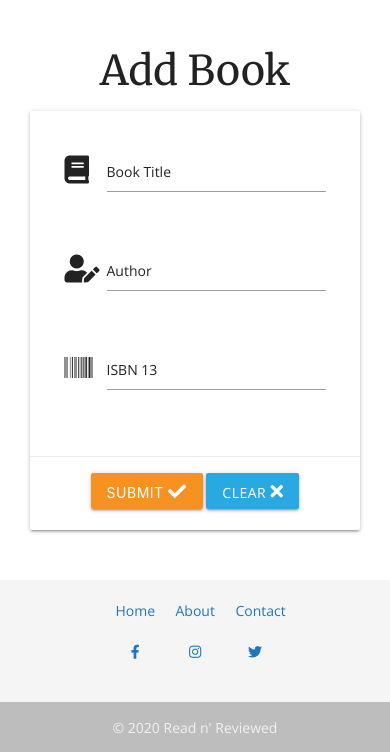
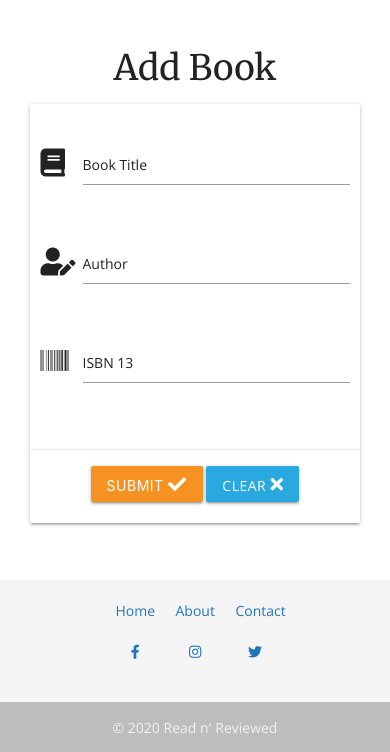
Before and after one commit to nualagr/readnreviewed, a Flask app: page /add_book in a window 390 px wide. Shown: the part 92-844 px from the top of the page. Run offline with Flask 2, Linux system fonts and the light colour scheme; the visitor is signed in with stand-in values (Sample User, id 1); some libraries are stand-ins or nearby versions.

Commit message:
style: Add media query to style.css to reduce the size of h3 headings when viewed on a mobile screen as usernames were too long when greeting the user on the profile page. Reduce padding on the icons and card-content div for mobile screens to make the content sit more comfortably on the smaller screen.

```diff
--- a/app.py
+++ b/app.py
@@ -72,6 +72,7 @@ def render_book_template(book_id):
         # Grab the session user's wishlist from the database
         wishlist = mongo.db.users.find_one(
             {"username": session["user"]})["wishlist"]
+
         # Check to see whether the current user
         # has already saved this book to their wishlist
         # If so, remove the bookmark
@@ -79,7 +80,8 @@ def render_book_template(book_id):
             bookmark = True
         else:
             bookmark = False
-            # Check and see whether the current user has reviewed this book
+
+        # Check and see whether the current user has reviewed this book
         if session["user"] in reviewers:
             purchase = False
         else:
--- a/static/css/style.css
+++ b/static/css/style.css
@@ -382,3 +382,15 @@ footer a:hover{
     width: auto;
 }
 }
+
+@media screen and (max-width: 768px) {
+.card .card-content {
+    padding: 24px 0px;
+}
+h3 {
+    font-size: 2.5rem;
+}
+.profile {
+    padding-left: 1rem;
+}
+}
```
